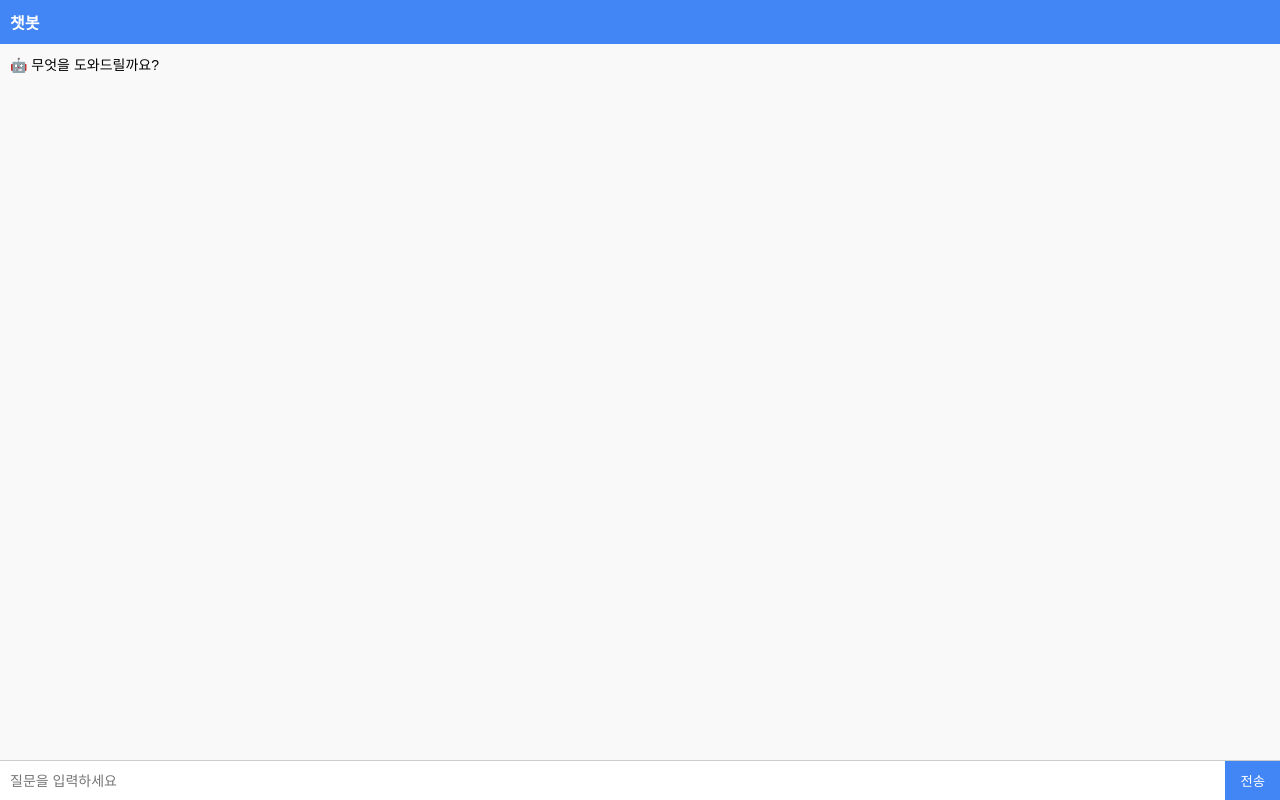
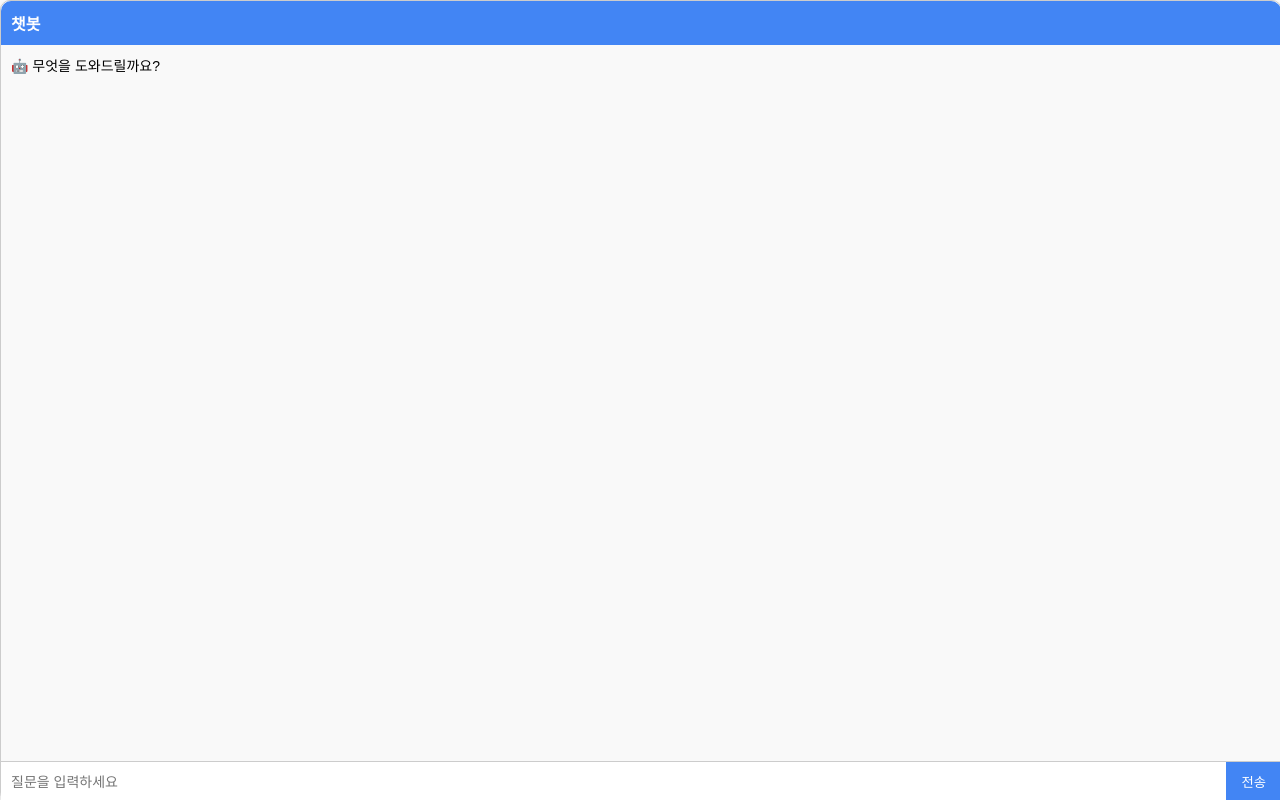
Before and after one commit to JHJ940510/JHJ940510.github.io, a plain HTML site: page index.html in a window 1280 px wide. Drawn offline with Linux system fonts and the light colour scheme.

Commit message:
Add files via upload

```diff
--- a/index.html
+++ b/index.html
@@ -2,12 +2,12 @@
 <html lang="ko">
 <head>
   <meta charset="UTF-8">
-  <title>직원용 챗봇</title>
+  <title>챗봇 팝업 자동열림</title>
   <meta name="viewport" content="width=device-width, initial-scale=1.0">
   <link rel="stylesheet" href="style.css">
 </head>
-<body onload="openChat()">
-  <div id="chat-container">
+<body>
+  <div id="chat-popup">
     <div id="chat-header">챗봇</div>
     <div id="chat-body"></div>
     <div id="chat-input">
@@ -16,5 +16,10 @@
     </div>
   </div>
   <script src="script.js"></script>
+  <script>
+    window.onload = function() {
+      openChat();
+    };
+  </script>
 </body>
 </html>
--- a/style.css
+++ b/style.css
@@ -1,23 +1,28 @@
 html, body {
   margin: 0;
   padding: 0;
+  font-family: sans-serif;
   width: 100%;
   height: 100%;
   overflow: hidden;
-  font-family: sans-serif;
 }
-#chat-container {
+#chat-popup {
+  width: 100%;
+  height: 100%;
+  background: white;
+  border: 1px solid #ccc;
+  border-radius: 10px;
   display: flex;
   flex-direction: column;
-  height: 100%;
-  width: 100%;
-  box-sizing: border-box;
+  box-shadow: 0 4px 12px rgba(0,0,0,0.2);
 }
 #chat-header {
   background: #4285f4;
   color: white;
   padding: 10px;
   font-weight: bold;
+  border-top-left-radius: 10px;
+  border-top-right-radius: 10px;
 }
 #chat-body {
   flex: 1;
```
